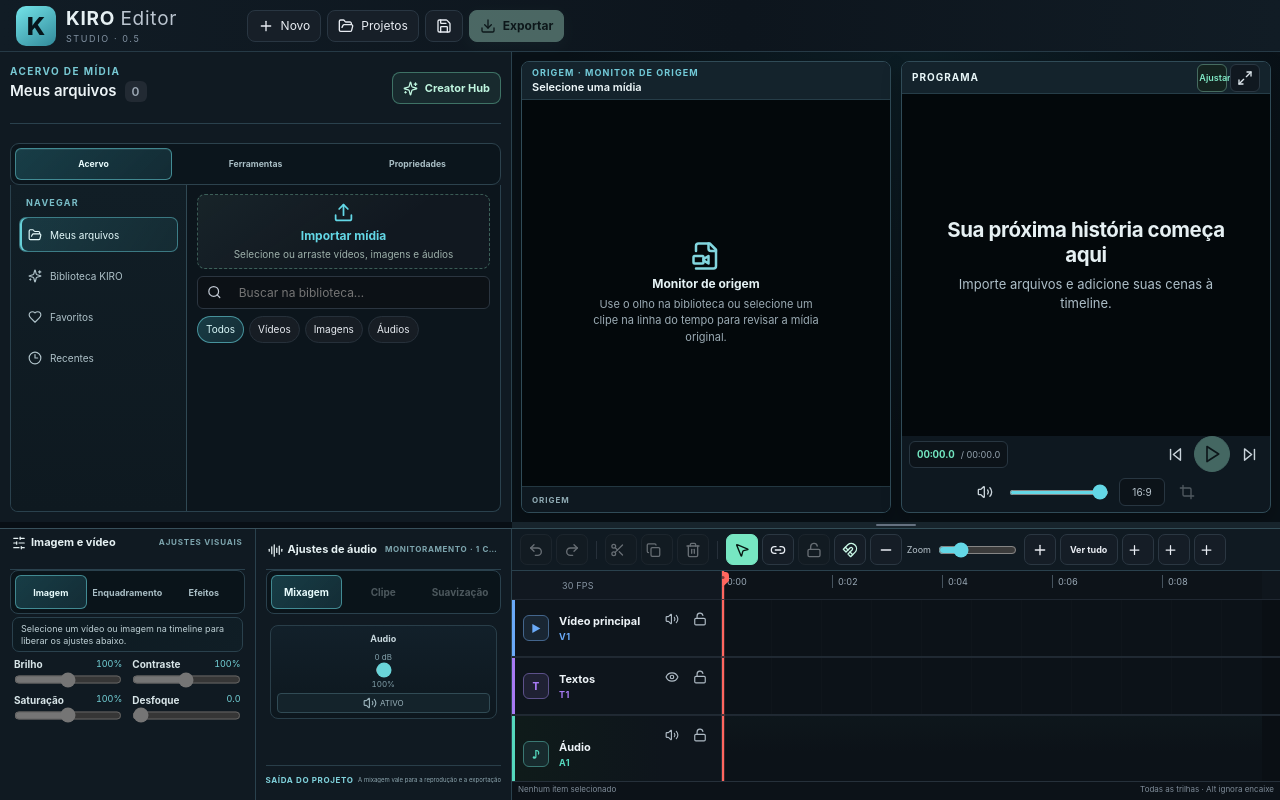
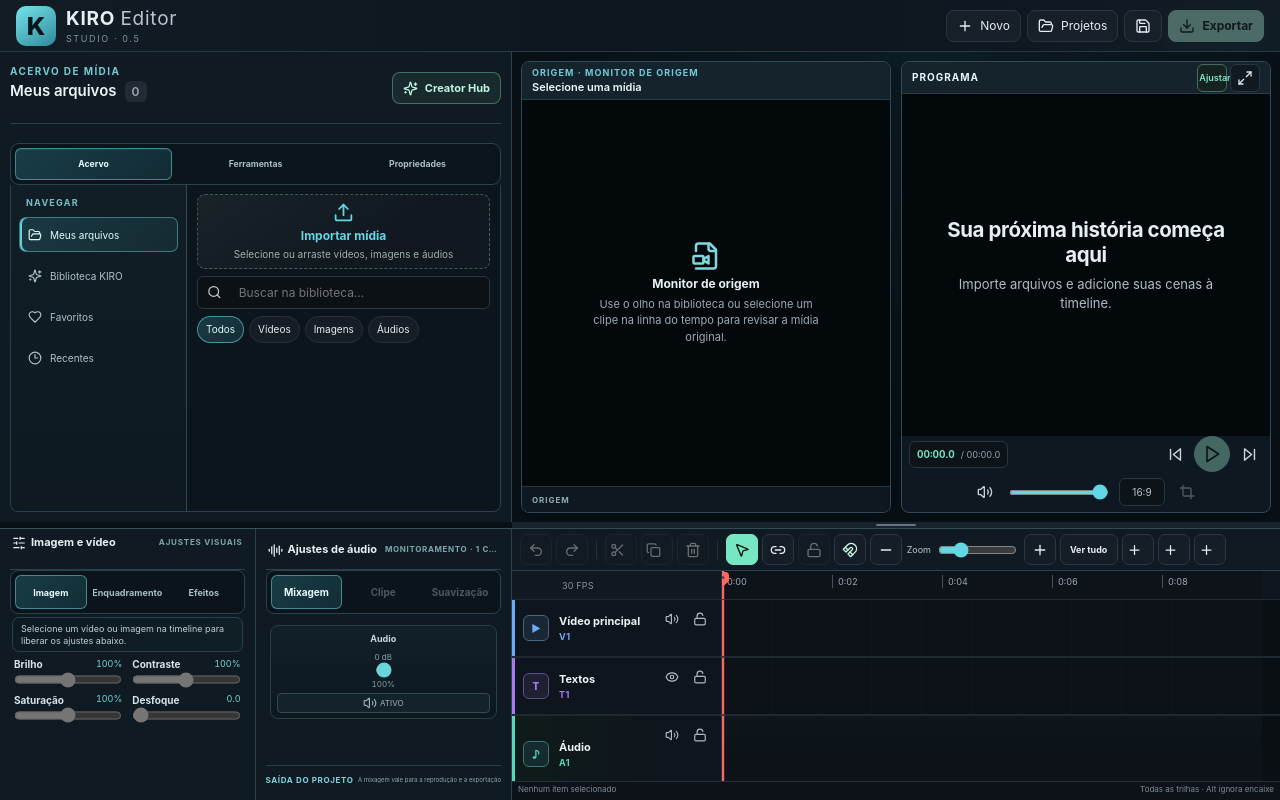
Before and after one commit to kiroaventureiro/kiro-editor, a React (Vite) app: page / in a window 1280 px wide. Built offline with nearby package versions, Linux system fonts and the light colour scheme.

Commit message:
Align desktop project actions to the right

```diff
--- a/src/styles/desktop-workspace-v2.css
+++ b/src/styles/desktop-workspace-v2.css
@@ -402,4 +402,16 @@
     color: #e3fbfc !important;
     box-shadow: inset 0 1px rgba(170, 244, 248, .08), 0 2px 8px rgba(0,0,0,.18) !important;
   }
+
+
+  /* Keep project actions grouped at the far right of the desktop header. */
+  .topbar {
+    flex-wrap: nowrap !important;
+  }
+
+  .top-actions {
+    flex: 0 0 auto !important;
+    justify-content: flex-end !important;
+    margin-left: auto !important;
+  }
 }
```
